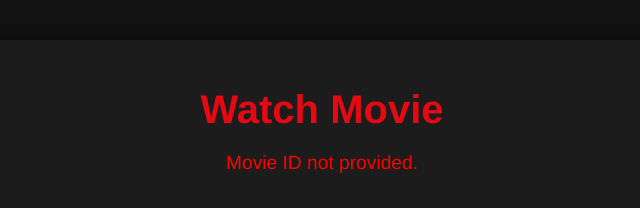
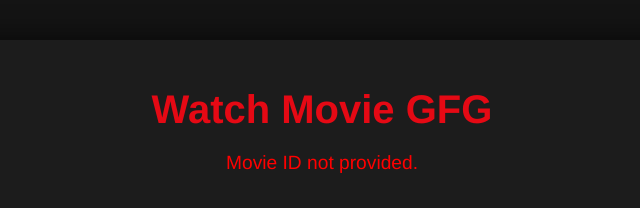
Before and after one commit to sudhanshuvlog/Movie-Streaming-App-DevOps, a website: page html/watch.html in a window 1280 px wide. Shown: the whole page, without its empty margins (318-958 px from the left). Drawn offline with Linux system fonts and the light colour scheme.

Commit message:
updated heading

```diff
--- a/html/watch.html
+++ b/html/watch.html
@@ -47,7 +47,7 @@
 </head>
 <body>
     <div class="container">
-        <h1>Watch Movie</h1>
+        <h1>Watch Movie GFG</h1>
         <div class="movie-info" id="movie-info">
             <video id="movie-video" controls></video>
             <p id="movie-description"></p>
```
